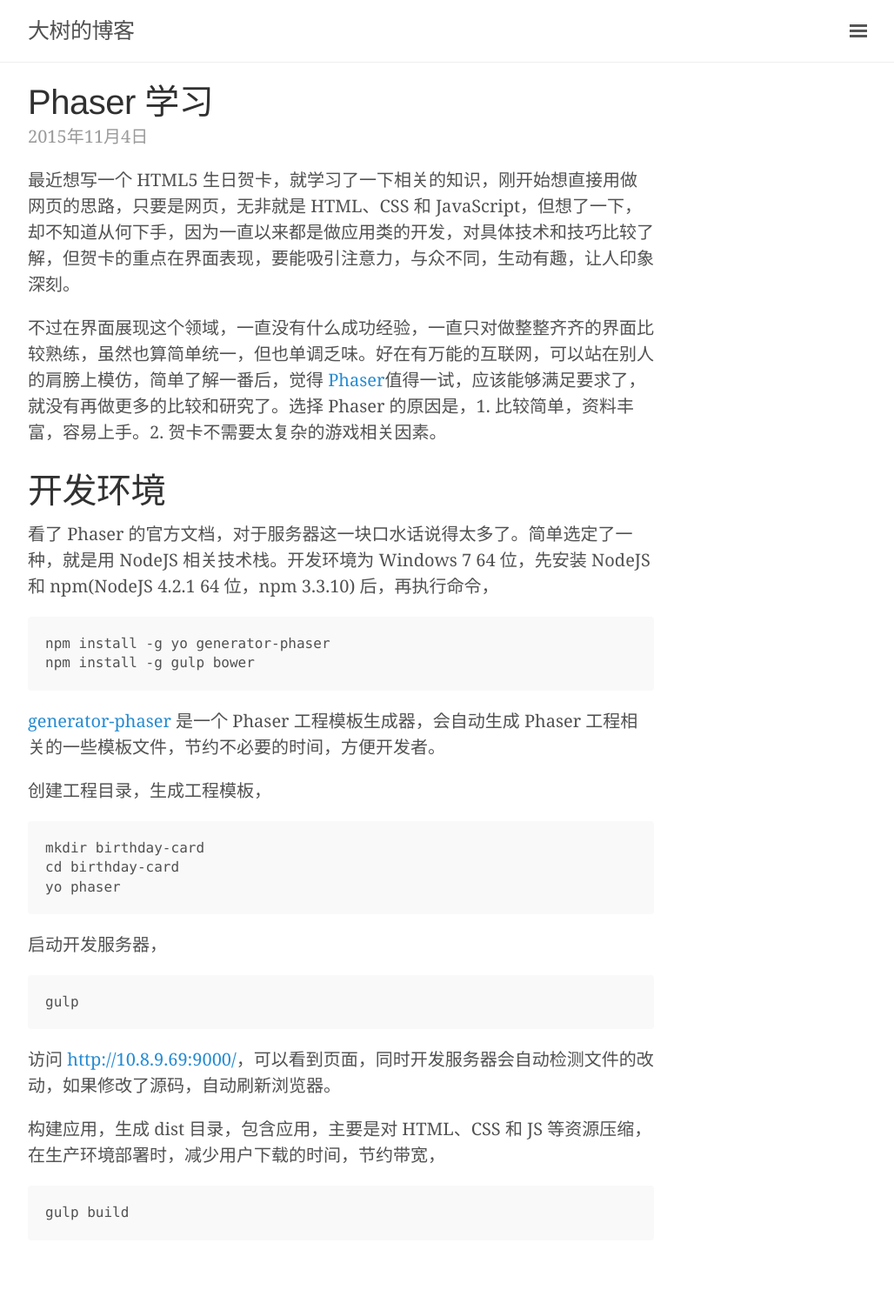
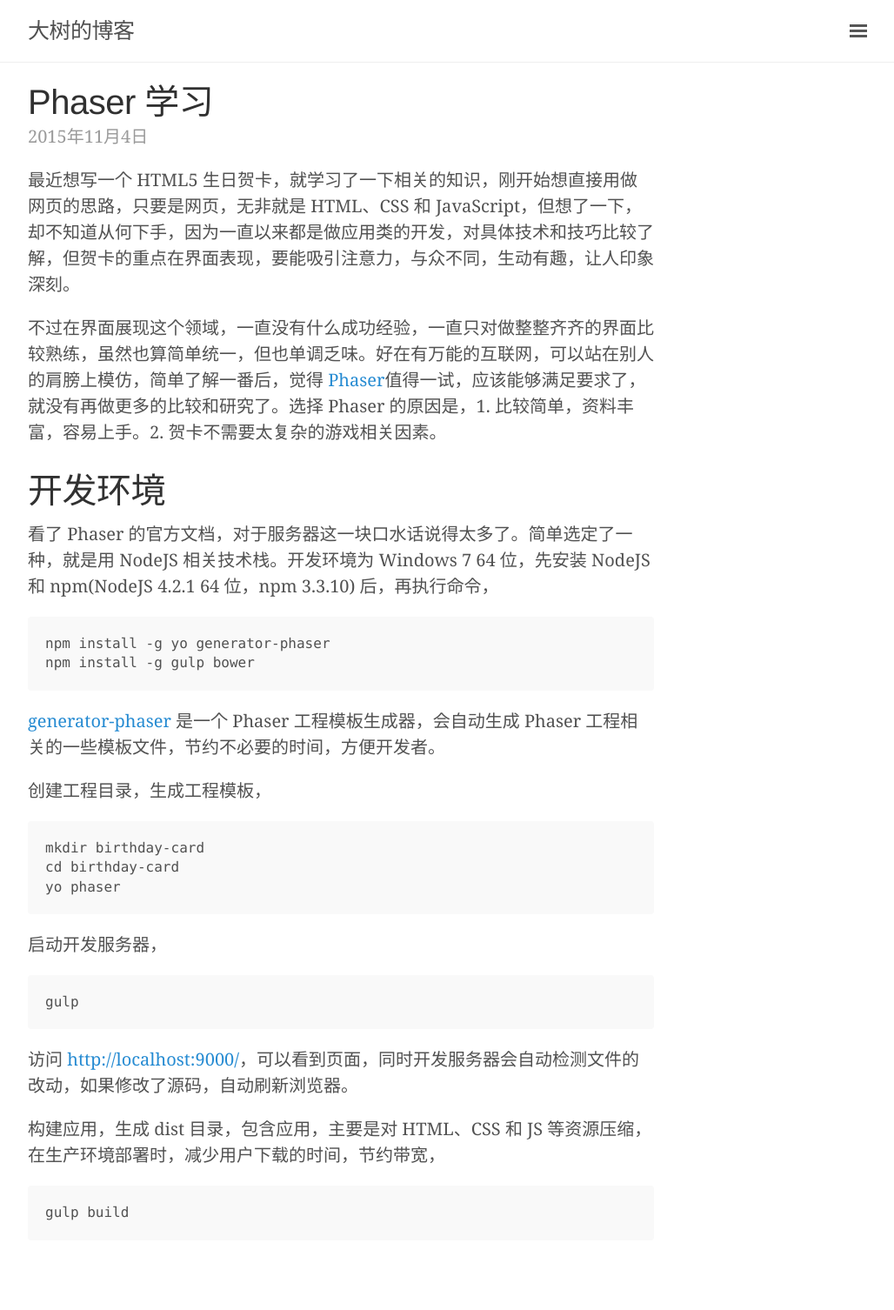
Before and after one commit to 0000-bigtree/0000-bigtree.github.io, a Jekyll site: the page built from _posts/2015-11-04-phaser.md, in a window 1280 px wide. Shown: the whole page at 87% size, without its empty margins (248-1276 px from the left). Built offline with Jekyll 4.4.1, drawn with Linux system fonts in a browser that asks for light colours; some of the changed lines change nothing that is shown.

Commit message:
modify url to localhost

```diff
--- a/_posts/2015-11-04-phaser.md
+++ b/_posts/2015-11-04-phaser.md
@@ -30,7 +30,7 @@
 
     gulp
 
-访问 [http://10.8.9.69:9000/](http://10.8.9.69:9000/)，可以看到页面，同时开发服务器会自动检测文件的改动，如果修改了源码，自动刷新浏览器。
+访问 [http://localhost:9000/](http://localhost:9000/)，可以看到页面，同时开发服务器会自动检测文件的改动，如果修改了源码，自动刷新浏览器。
 
 构建应用，生成 dist 目录，包含应用，主要是对 HTML、CSS 和 JS 等资源压缩，在生产环境部署时，减少用户下载的时间，节约带宽，
 
```
